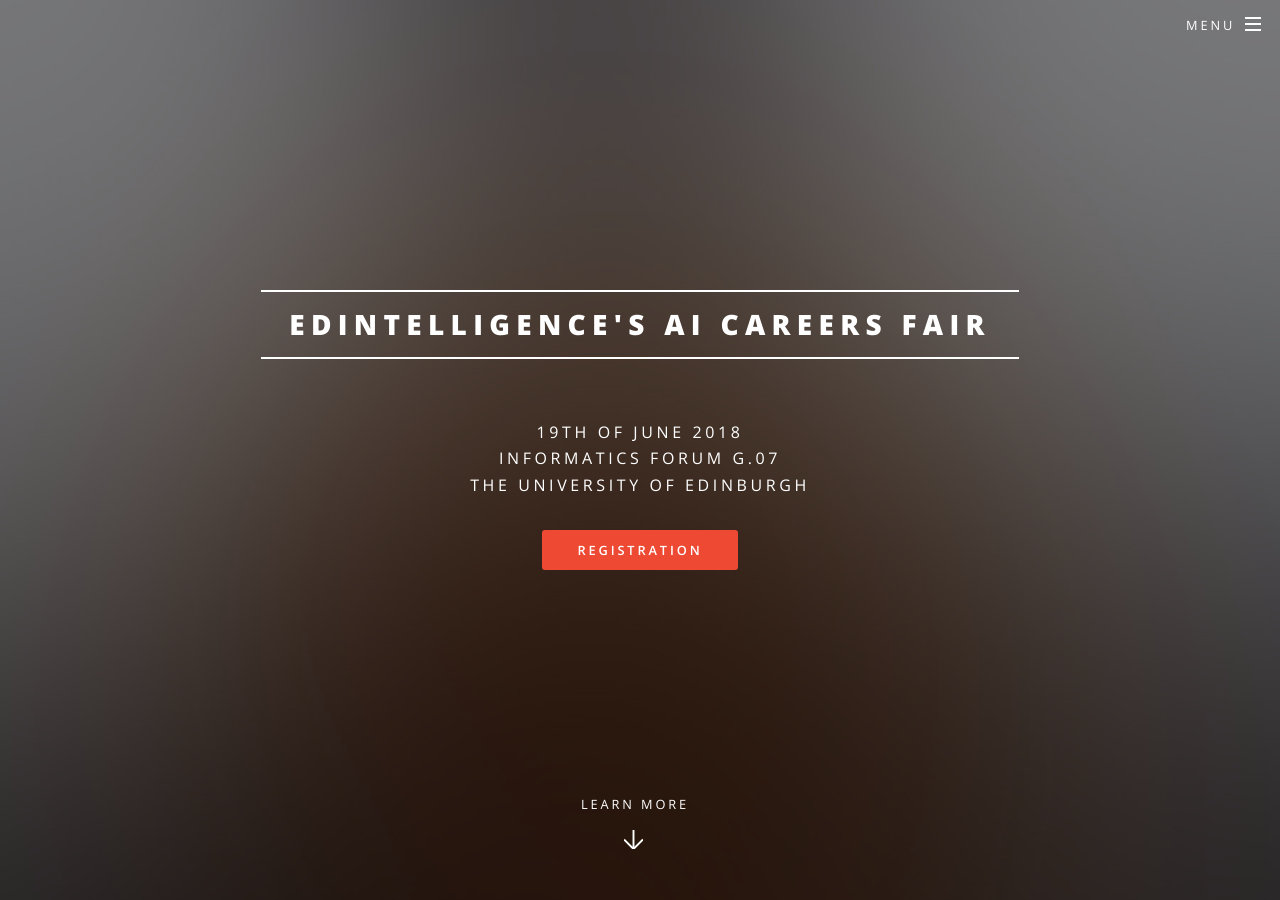
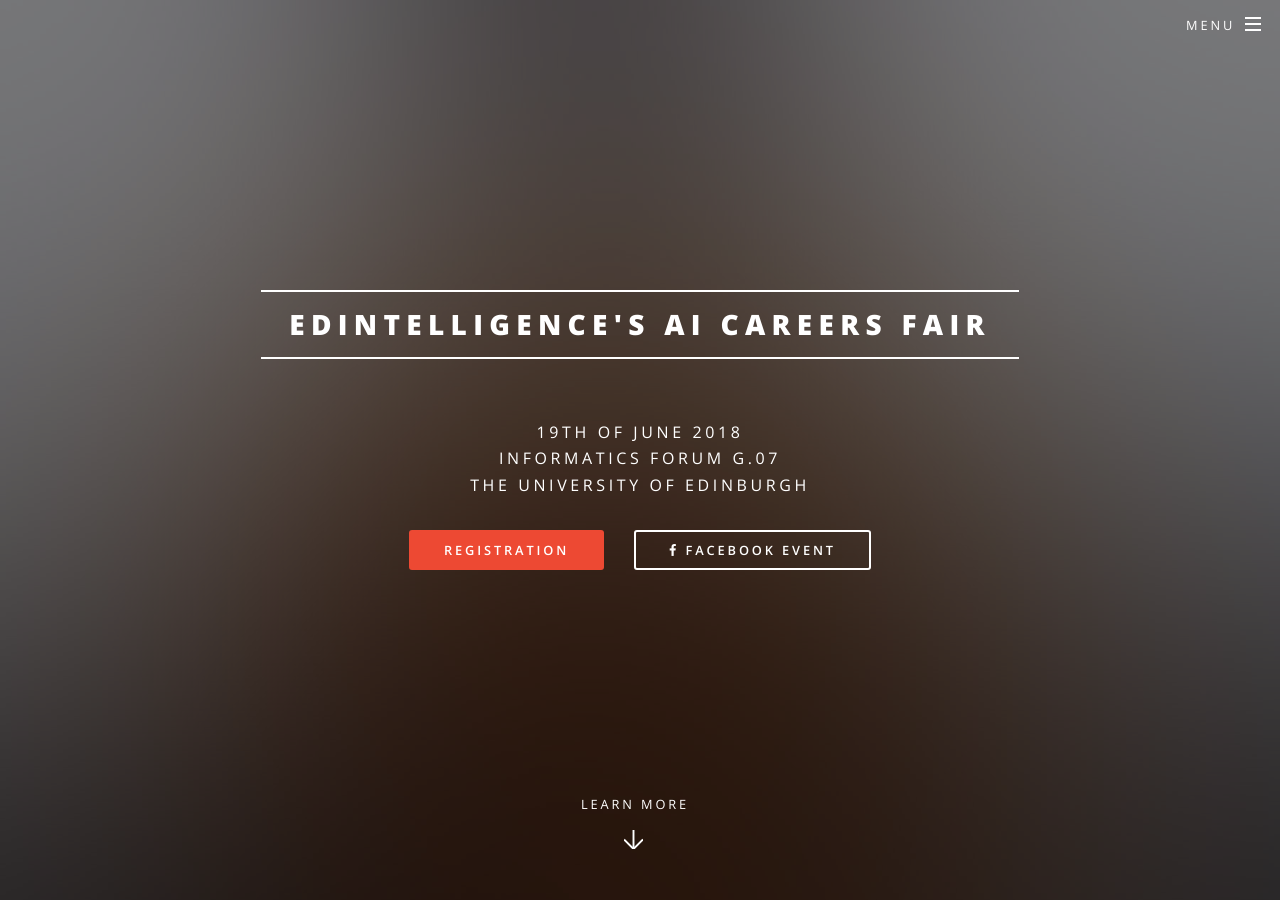
Before and after one commit to edintelligence/edintelligence.github.io-fair, a Jekyll site: the page built from index.html, in a window 1280 px wide and 900 px high. Built offline with Jekyll 4.4.1, drawn with Linux system fonts in a browser that asks for light colours.

Commit message:
added fb

```diff
--- a/index.html
+++ b/index.html
@@ -8,6 +8,7 @@
 							<p>{{ site.description | markdownify }}</p>
 							<ul class="actions">
 								<li><a href="https://www.eventbrite.com/e/artificial-intelligence-career-fair-tickets-46710720021" class="button special">Registration</a></li>
+								<li><a href="https://www.facebook.com/events/254098721817439/" class="icon fa-facebook button">Facebook Event</a></li>
 							</ul>
 						</div>
 						<a href="#one" class="more scrolly">Learn More</a>
```
